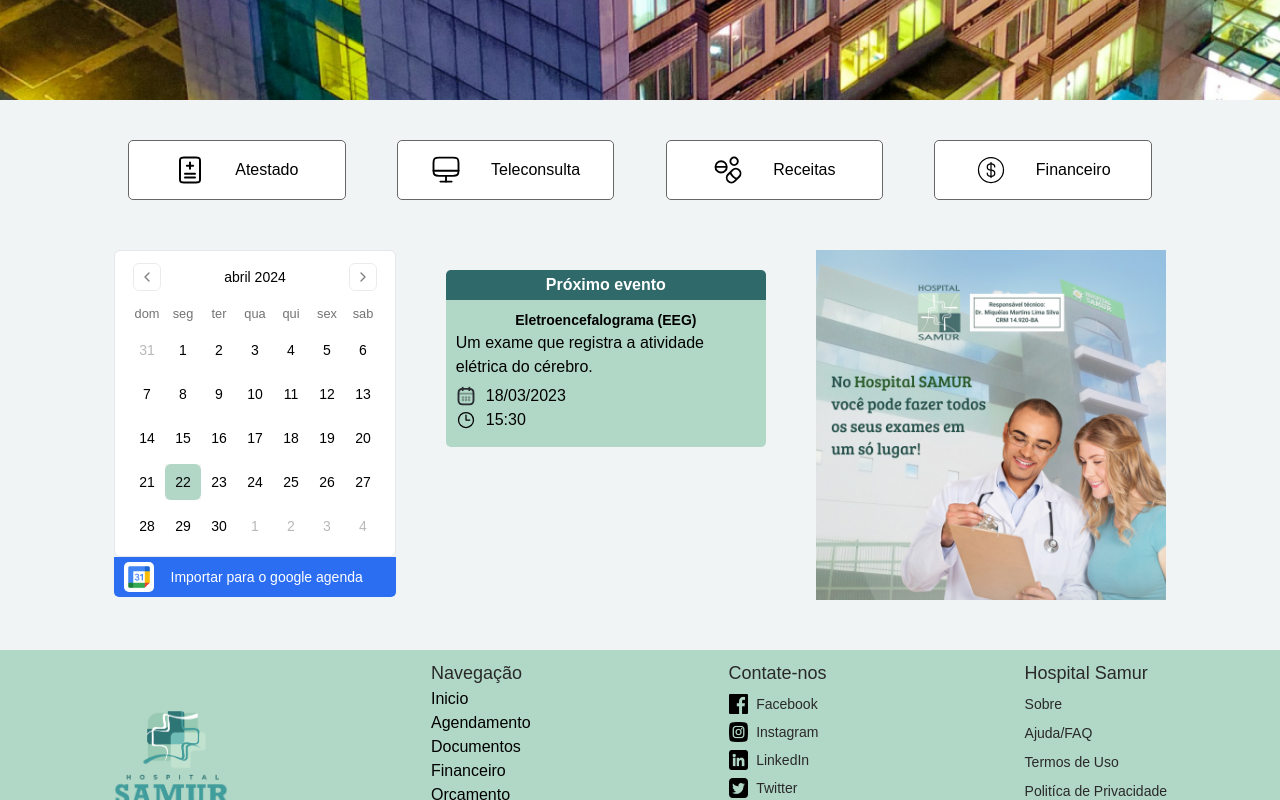
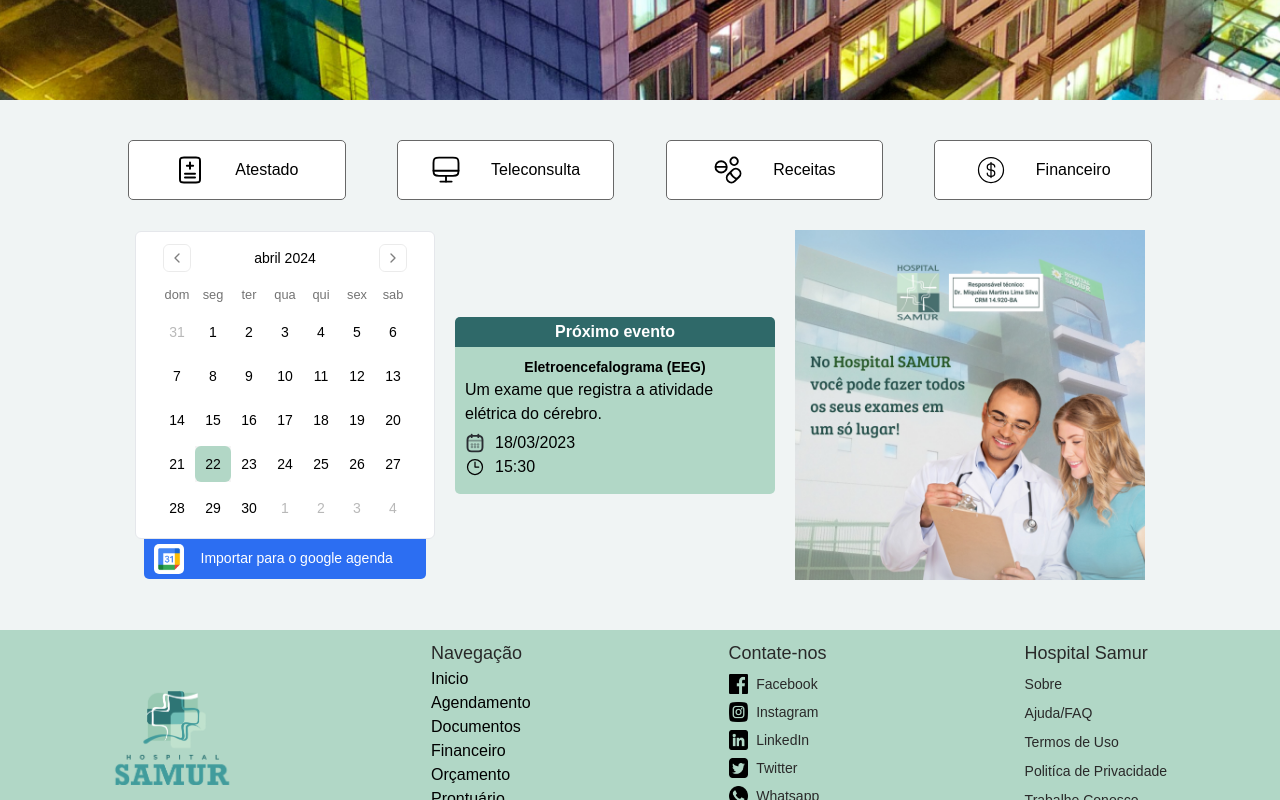
Before and after one commit to HericVirgilio/samur-portal-paciente, a Next.js app: page /home in a window 1280 px wide. Shown: the part 448-1248 px from the top of the page. Built offline with nearby package versions, Linux system fonts and the light colour scheme.

Commit message:
alterando pagina de home 1.5

```diff
--- a/src/app/cadastro/style.css
+++ b/src/app/cadastro/style.css
@@ -30,7 +30,7 @@
     margin-top: 24px;
     margin-bottom: 24px;
 }
-@media(min-width: 1024px){
+@media(min-width: 769px){
     .DivCadastroTitle{
         width: 30vw;
     }
--- a/src/app/home/style.css
+++ b/src/app/home/style.css
@@ -12,36 +12,43 @@
     margin-bottom: 8%;
 }
 
-@media(max-width: 500px){
+@media(max-width: 768px){
     .ImagemPubli{
-        width: 80vw;
-        margin: auto;
-        margin-top: 8%;
+        display: none;
     }
 }
 
-@media(min-width: 1024px) {
+@media(min-width: 800px) {
     .BoxUserAndNovoAgendamento {
         display: none;
     }
-    .calendario {
-        width: 22vw;
+    .AtalhosMobile{
+        margin-top: 20px;
+    }
+    .ProximoEventoMobile{
+    }
+    .calendario{
+        max-width: 300px;
+    }
+    .BoxCalendario{
+        display: grid;
+        justify-content: center;
+        align-items: center;
     }
 
-    .BoxCalendario {
-        display: flex;
-        gap: 50px;
-        justify-content: center;
-        max-width: 80vw;
-        margin: auto;
-        margin-top: 50px;
-    }
-
-    .ProximoEventoMobile {
+}
+@media(min-width: 1024px){
+    .ProximoEventoMobile{
         display: none;
     }
-
-    .ProximoEventoDesktop {
+    .BoxCalendario{
+        display: flex;
+        justify-content: center;
+        align-items: top;
+        gap: 20px;
+        margin-top: 30px;
+    }
+    .ProximoEventoDesktop{
         display: block;
     }
 }
--- a/src/app/style.css
+++ b/src/app/style.css
@@ -16,7 +16,7 @@
 
 .FormControl {
     margin: 4px;
-    width: 80vw;
+    width: 300px;
 }
 
 .TituloHeader {
@@ -78,8 +78,7 @@
 .ContainerSlider{
     display: none;
 }
-
-@media (min-width: 1024px) {
+@media (min-width: 769px) {
     .InputsAndLogo {
         width: 40vw;
         height: 100vh;
--- a/src/components/cadastro/style.css
+++ b/src/components/cadastro/style.css
@@ -47,7 +47,7 @@
 .ContainerVeridicadoresDeSenha p{
     color: red;
 }
-@media(min-width: 1024px){
+@media(min-width: 769px){
     .FormControl{
         width: 28vw;
         margin: 0.3rem auto;
--- a/src/components/header-principal/style.css
+++ b/src/components/header-principal/style.css
@@ -62,7 +62,7 @@
     border-radius: 50px ;
 }
 
-@media(min-width: 1024px){
+@media(min-width: 769px){
     .boxHeaderPrincipal{
        padding: 0 5vw;
     }
--- a/src/components/menus-desktop/style.css
+++ b/src/components/menus-desktop/style.css
@@ -44,8 +44,20 @@
     color: var(--branco);
 }
 
-@media(max-width: 500px){
+@media(max-width: 768px){
     .ContainerMenuDesktop{
         display: none;
     }
 }
+@media(max-width: 860px){
+    .ContainerIcones{
+        margin: 5px;
+    }
+    .AtalhosMenuHamburguer{
+        gap: 10px;
+    }
+    .NovoAgendamento{
+        margin-left: 30px;
+        min-width: 130px;
+    }
+}
--- a/src/components/proximo-evento/style.css
+++ b/src/components/proximo-evento/style.css
@@ -35,5 +35,6 @@
 @media(min-width: 1024px){
     .BoxProximoEvento{
         max-width: 25vw;
+        margin-top: 0px;
     }
 }
```
